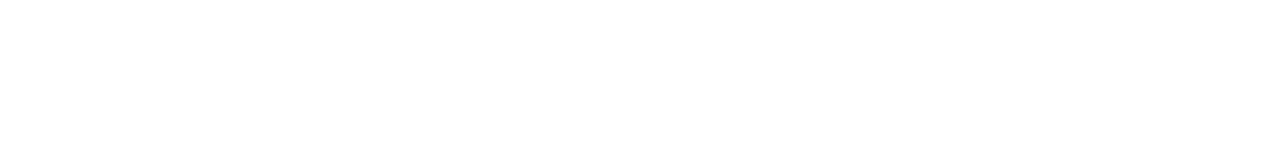
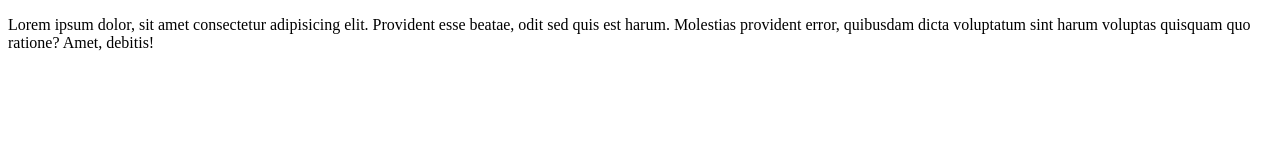
Before and after one commit to kyungseo222/test, a plain HTML site: page index.html in a window 1280 px wide. Drawn offline with Linux system fonts and the light colour scheme.

Commit message:
11tl 5qns

```diff
--- a/index.html
+++ b/index.html
@@ -3,9 +3,9 @@
 <head>
     <meta charset="UTF-8">
     <meta name="viewport" content="width=device-width, initial-scale=1.0">
-    <title>Document</title>
+    <title>변경하기</title>
 </head>
 <body>
-
+    <p>Lorem ipsum dolor, sit amet consectetur adipisicing elit. Provident esse beatae, odit sed quis est harum. Molestias provident error, quibusdam dicta voluptatum sint harum voluptas quisquam quo ratione? Amet, debitis!</p>
 </body>
 </html>
```
